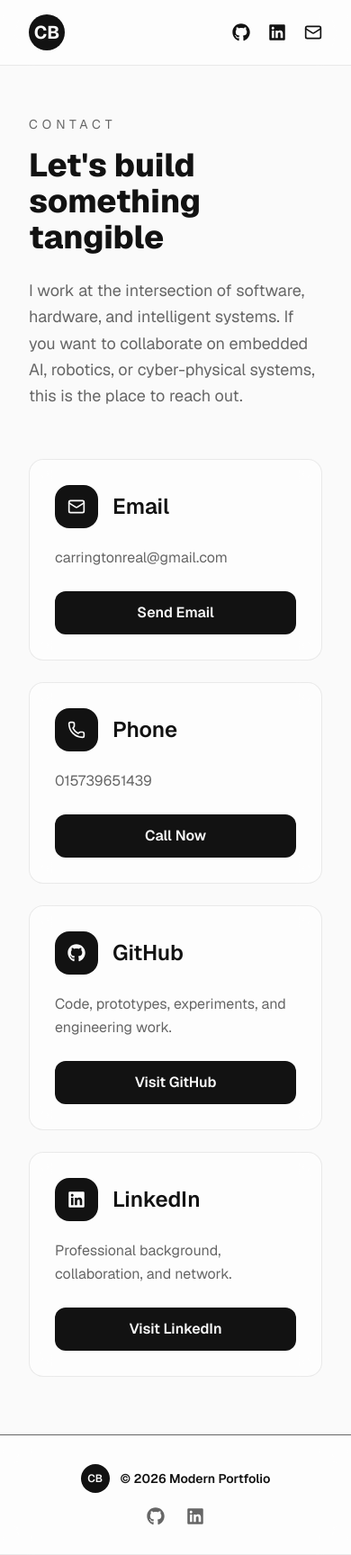
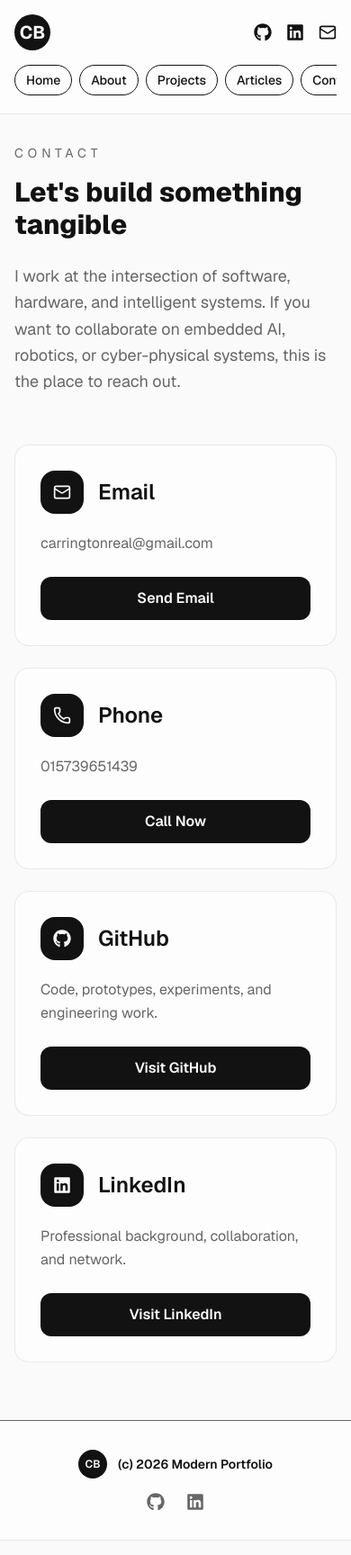
Before and after one commit to Mazidur90/webpage, a Next.js app: page /webpage/contact in a window 390 px wide. Shown: the whole page at 90% size. Built offline with nearby package versions, Linux system fonts and the light colour scheme.

Commit message:
Update social links and mobile navigation

```diff
--- a/src/app/contact/page.tsx
+++ b/src/app/contact/page.tsx
@@ -25,14 +25,14 @@ const contactChannels = [
   {
     title: "GitHub",
     description: "Code, prototypes, experiments, and engineering work.",
-    href: "https://github.com",
+    href: "https://github.com/Mazidur90",
     action: "Visit GitHub",
     icon: FaGithub,
   },
   {
     title: "LinkedIn",
     description: "Professional background, collaboration, and network.",
-    href: "https://linkedin.com",
+    href: "https://www.linkedin.com/in/mazidur-rahman-85661422a/",
     action: "Visit LinkedIn",
     icon: FaLinkedin,
   },
@@ -40,7 +40,7 @@ const contactChannels = [
 
 export default function ContactPage() {
   return (
-    <div className="w-full flex flex-col pt-32 pb-16 px-8 min-h-[calc(100vh-80px)]">
+    <div className="w-full flex flex-col pt-40 md:pt-32 pb-16 px-4 md:px-8 min-h-[calc(100vh-80px)]">
       <motion.div
         initial={{ opacity: 0, y: 20 }}
         animate={{ opacity: 1, y: 0 }}
@@ -51,7 +51,7 @@ export default function ContactPage() {
           <p className="text-sm uppercase tracking-[0.35em] text-secondary mb-4">
             Contact
           </p>
-          <h1 className="text-4xl md:text-5xl font-extrabold mb-6">
+          <h1 className="text-3xl md:text-5xl font-extrabold mb-6">
             Let&apos;s build something tangible
           </h1>
           <p className="text-lg text-secondary leading-relaxed">
--- a/src/components/Footer.tsx
+++ b/src/components/Footer.tsx
@@ -1,17 +1,32 @@
 "use client";
+
 import Link from "next/link";
 import { FaGithub, FaLinkedin } from "react-icons/fa";
 
 export default function Footer() {
   return (
-    <footer className="w-full border-t border-border mt-auto glass-nav relative z-10 py-8 px-8 flex flex-col md:flex-row justify-between items-center gap-4 text-sm text-secondary">
+    <footer className="w-full border-t border-border mt-auto glass-nav relative z-10 py-8 px-4 md:px-8 flex flex-col md:flex-row justify-between items-center gap-4 text-sm text-secondary">
       <div className="font-semibold text-foreground flex items-center">
-         <span className="bg-foreground text-background h-8 w-8 flex items-center justify-center rounded-full mr-3 text-xs">CB</span>
-         © {new Date().getFullYear()} Modern Portfolio
+        <span className="bg-foreground text-background h-8 w-8 flex items-center justify-center rounded-full mr-3 text-xs">
+          CB
+        </span>
+        (c) {new Date().getFullYear()} Modern Portfolio
       </div>
       <div className="flex gap-6">
-        <Link href="https://github.com" target="_blank" className="hover:text-foreground transition-colors"><FaGithub className="w-5 h-5" /></Link>
-        <Link href="https://linkedin.com" target="_blank" className="hover:text-foreground transition-colors"><FaLinkedin className="w-5 h-5" /></Link>
+        <Link
+          href="https://github.com/Mazidur90"
+          target="_blank"
+          className="hover:text-foreground transition-colors"
+        >
+          <FaGithub className="w-5 h-5" />
+        </Link>
+        <Link
+          href="https://www.linkedin.com/in/mazidur-rahman-85661422a/"
+          target="_blank"
+          className="hover:text-foreground transition-colors"
+        >
+          <FaLinkedin className="w-5 h-5" />
+        </Link>
       </div>
     </footer>
   );
--- a/src/components/Navbar.tsx
+++ b/src/components/Navbar.tsx
@@ -4,28 +4,71 @@ import { Mail } from "lucide-react";
 import { FaGithub, FaLinkedin } from "react-icons/fa";
 import { motion } from "framer-motion";
 
+const navItems = [
+  { href: "/", label: "Home" },
+  { href: "/about", label: "About" },
+  { href: "/projects", label: "Projects" },
+  { href: "/articles", label: "Articles" },
+  { href: "/contact", label: "Contact" },
+];
+
 export default function Navbar() {
   return (
     <motion.nav
       initial={{ y: -100 }}
       animate={{ y: 0 }}
-      className="glass-nav fixed top-0 w-full z-50 px-8 py-4 flex justify-between items-center"
+      className="glass-nav fixed top-0 w-full z-50 px-4 py-4 md:px-8"
     >
-      <ul className="hidden md:flex space-x-6 font-medium flex-1">
-        <li><Link href="/" className="hover:text-secondary transition-colors">Home</Link></li>
-        <li><Link href="/about" className="hover:text-secondary transition-colors">About</Link></li>
-        <li><Link href="/projects" className="hover:text-secondary transition-colors">Projects</Link></li>
-        <li><Link href="/articles" className="hover:text-secondary transition-colors">Articles</Link></li>
-      </ul>
+      <div className="mx-auto flex w-full max-w-7xl flex-col gap-4">
+        <div className="flex items-center justify-between gap-4">
+          <ul className="hidden md:flex space-x-6 font-medium flex-1">
+            {navItems.map((item) => (
+              <li key={item.href}>
+                <Link
+                  href={item.href}
+                  className="hover:text-secondary transition-colors"
+                >
+                  {item.label}
+                </Link>
+              </li>
+            ))}
+          </ul>
 
-      <div className="font-bold text-xl bg-foreground text-background h-10 w-10 flex items-center justify-center rounded-full flex-shrink-0 cursor-pointer">
-        CB
-      </div>
+          <Link
+            href="/"
+            className="font-bold text-xl bg-foreground text-background h-10 w-10 flex items-center justify-center rounded-full flex-shrink-0 cursor-pointer"
+          >
+            CB
+          </Link>
 
-      <div className="flex space-x-5 items-center flex-1 justify-end">
-        <Link href="https://github.com" target="_blank"><FaGithub className="w-5 h-5 hover:text-secondary transition-colors" /></Link>
-        <Link href="https://linkedin.com" target="_blank"><FaLinkedin className="w-5 h-5 hover:text-secondary transition-colors" /></Link>
-        <Link href="mailto:carringtonreal@gmail.com"><Mail className="w-5 h-5 hover:text-secondary transition-colors" /></Link>
+          <div className="flex space-x-4 md:space-x-5 items-center flex-1 justify-end">
+            <Link href="https://github.com/Mazidur90" target="_blank">
+              <FaGithub className="w-5 h-5 hover:text-secondary transition-colors" />
+            </Link>
+            <Link
+              href="https://www.linkedin.com/in/mazidur-rahman-85661422a/"
+              target="_blank"
+            >
+              <FaLinkedin className="w-5 h-5 hover:text-secondary transition-colors" />
+            </Link>
+            <Link href="mailto:carringtonreal@gmail.com">
+              <Mail className="w-5 h-5 hover:text-secondary transition-colors" />
+            </Link>
+          </div>
+        </div>
+
+        <ul className="flex md:hidden items-center justify-between gap-2 overflow-x-auto pb-1 text-sm font-medium">
+          {navItems.map((item) => (
+            <li key={item.href} className="shrink-0">
+              <Link
+                href={item.href}
+                className="block rounded-full border border-border px-3 py-1.5 hover:text-secondary transition-colors"
+              >
+                {item.label}
+              </Link>
+            </li>
+          ))}
+        </ul>
       </div>
     </motion.nav>
   );
```
